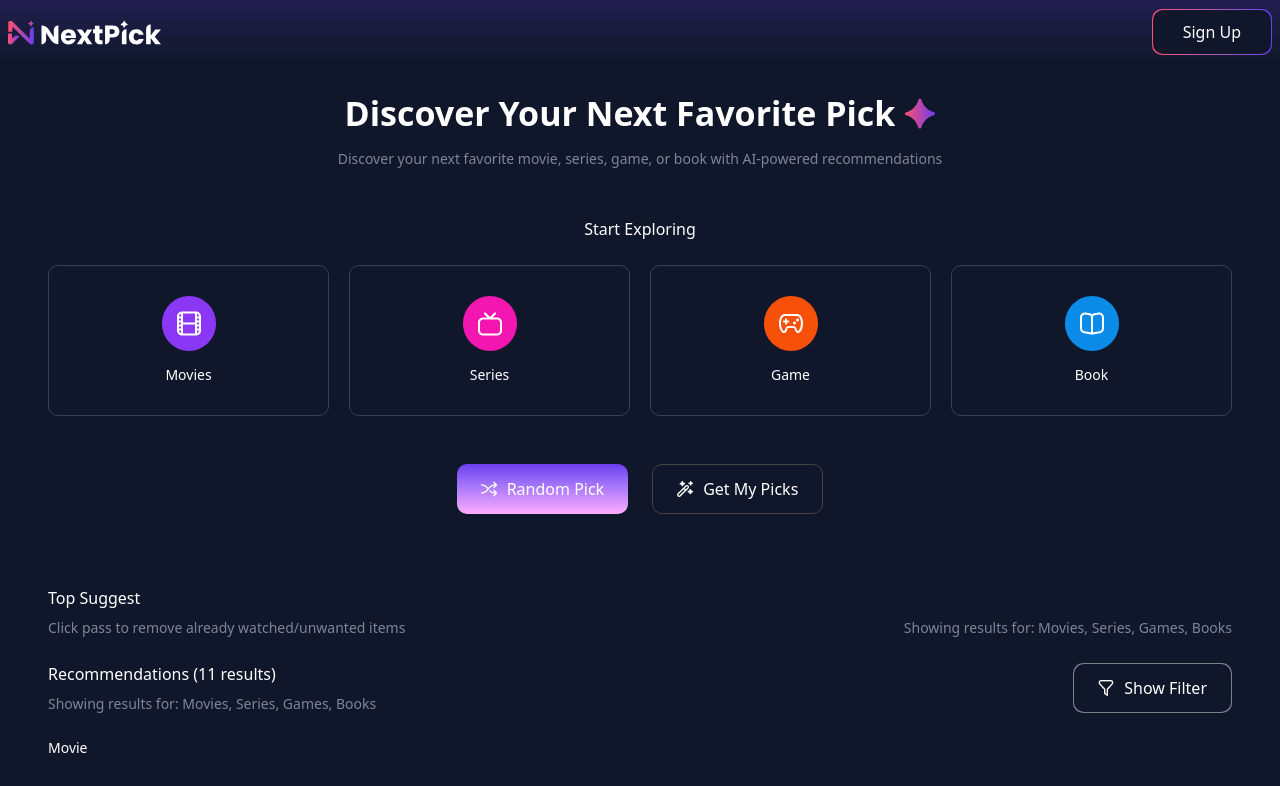
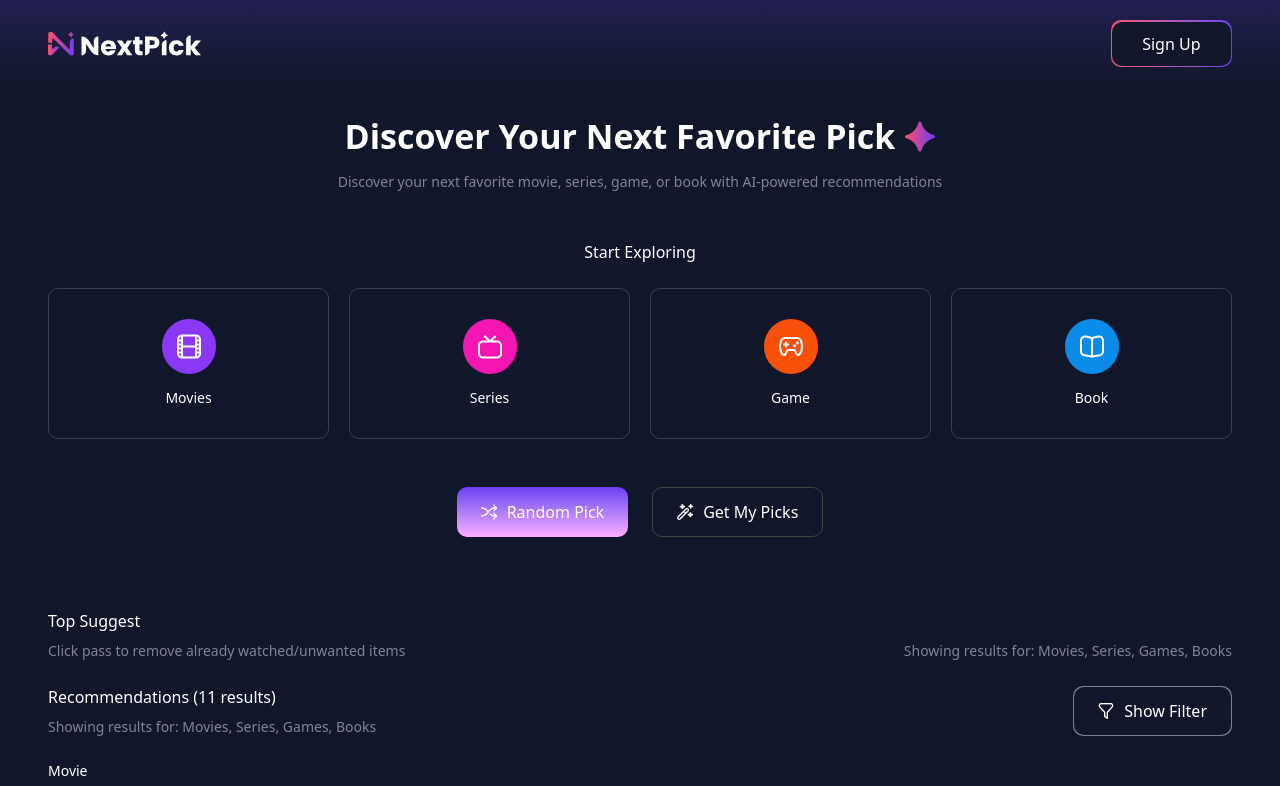
Before and after one commit to jubayerkhan/nextpic, a Next.js app: page / in a window 1280 px wide. Shown: the top 786 px of the page. Built offline with nearby package versions, Linux system fonts and the light colour scheme; grey boxes are pictures that could not be loaded.

Commit message:
sign up btn update

```diff
--- a/app/components/Card.jsx
+++ b/app/components/Card.jsx
@@ -209,7 +209,7 @@ export default function Card({ item, type }) {
               {avengers.map((hero, idx) => (
                 <div
                   key={idx}
-                  className="bg-gradient-to-b from-[#1b1b3a] to-[#3c3c64] rounded-lg overflow-hidden hover:scale-105 transition-transform duration-300"
+                  className=" rounded-lg overflow-hidden hover:scale-105 transition-transform duration-300"
                 >
                   {/* Image */}
                   <div className="relative w-full h-48">
@@ -222,7 +222,7 @@ export default function Card({ item, type }) {
                   </div>
 
                   {/* Text */}
-                  <div className="p-4 text-center text-white">
+                  <div className="p-4 text-center text-white bg-black/30">
                     <h4 className="font-bold text-sm">{hero.name}</h4>
                     <p className="text-xs text-white">({hero.role})</p>
                   </div>
--- a/app/components/Navbar.jsx
+++ b/app/components/Navbar.jsx
@@ -5,7 +5,7 @@ import Link from 'next/link';
 
 export default function Navbar() {
   return (
-    <div className='navbar'>
+    <div className='navbar_div'>
       <Link href="/"><Image src={logo} alt='logo' /></Link>
       <div className="navbar_btn_div">
         <button className='navbar_btn'>Sign Up</button>
--- a/app/globals.css
+++ b/app/globals.css
@@ -13,12 +13,12 @@
   }
 
   /* navbar styles */
-  .navbar {
+  .navbar_div {
     @apply py-5 flex justify-between items-center md:px-12 px-4 bg-gradient-to-b from-[#6C3DF0]/20 from-0% to-[#10172A]/20 to-100% w-full;
   }
 
   .navbar_btn_div {
-    @apply inline-block p-[1px] rounded-[10px] bg-gradient-to-r from-[#FF4F6D] to-[#6C3DF0] hover:bg-none transition;
+    @apply inline-block p-[1.5px] rounded-[10px] bg-gradient-to-r from-[#FF4F6D] to-[#6C3DF0] hover:bg-none transition;
   }
 
   .filter_btn_div {
```
